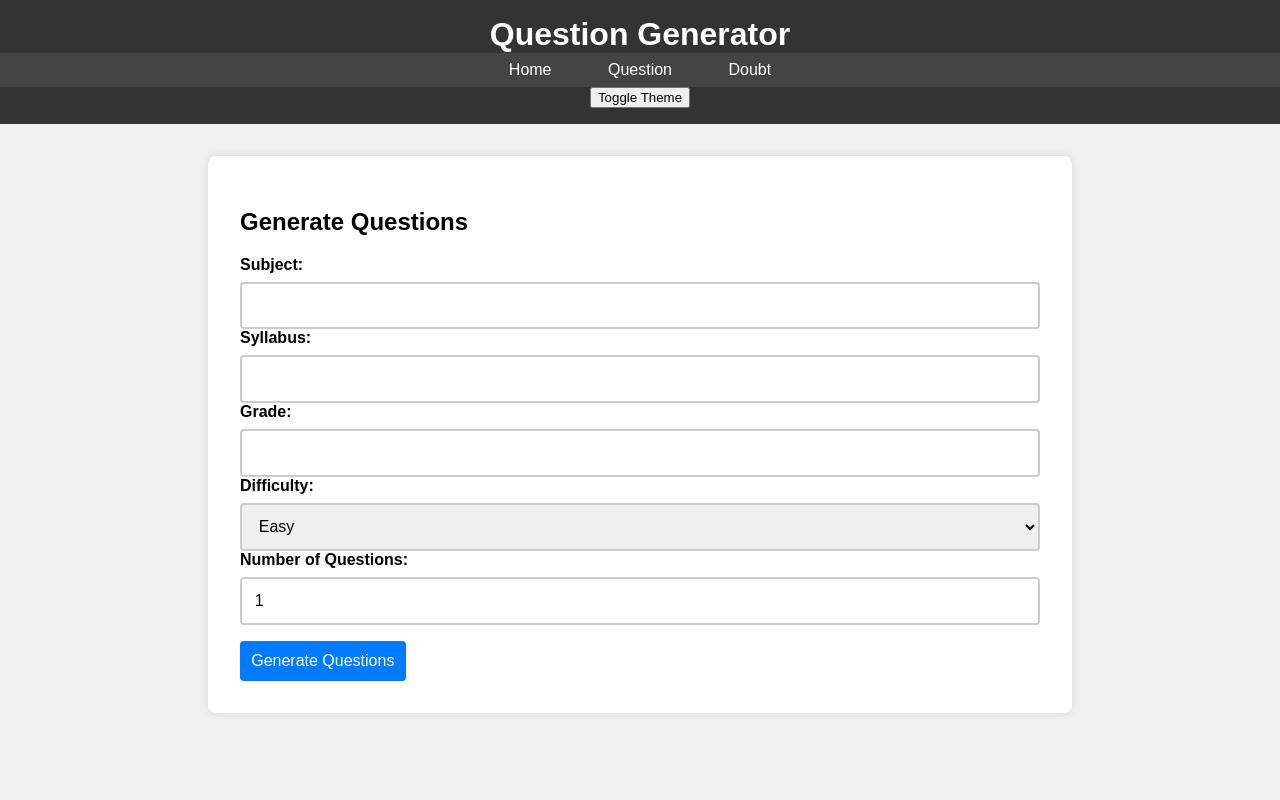
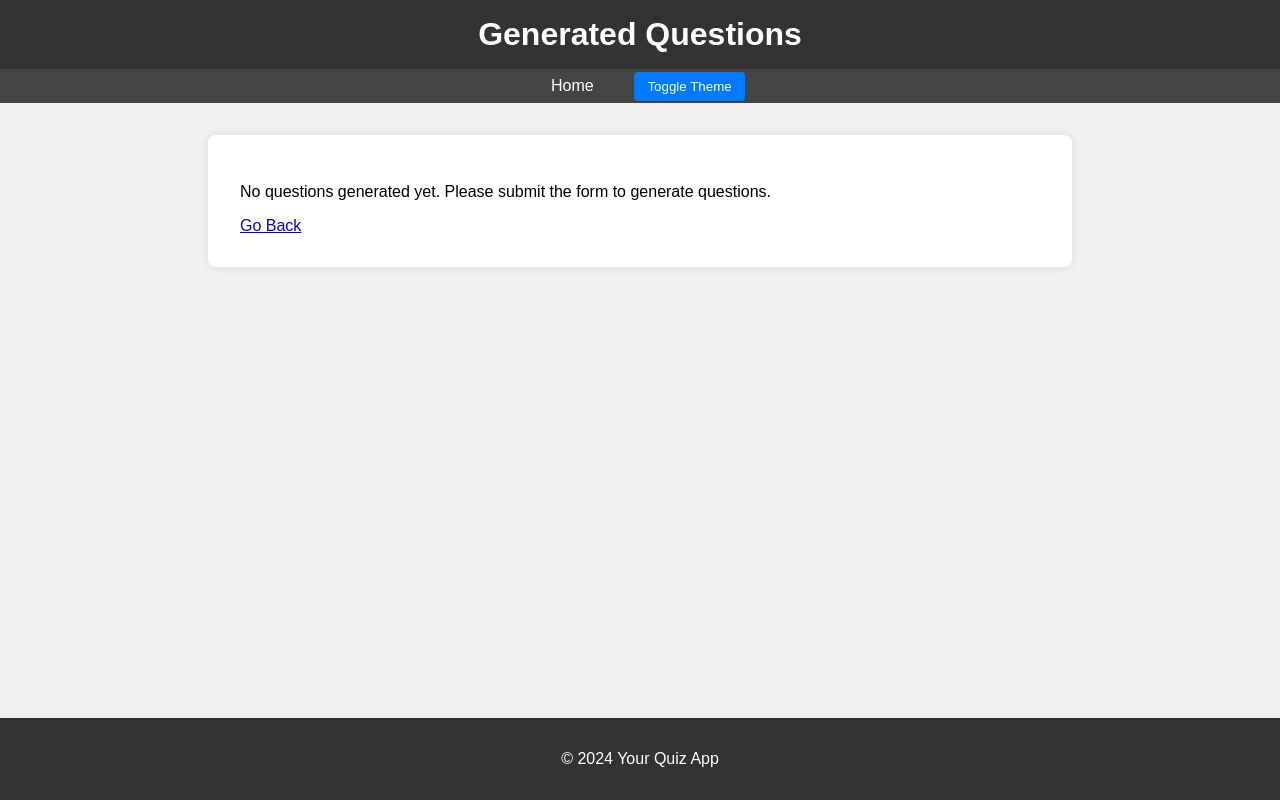
Before and after one commit to HARISARAN123/TEACH, a Flask app: page /question in a window 1280 px wide. Run offline with Flask 3, Linux system fonts and the light colour scheme.

Commit message:
Update question.html

```diff
--- a/templates/question.html
+++ b/templates/question.html
@@ -3,51 +3,53 @@
 <head>
     <meta charset="UTF-8">
     <meta name="viewport" content="width=device-width, initial-scale=1.0">
-    <title>Question</title>
+    <title>Generated Questions</title>
     <link rel="stylesheet" href="{{ url_for('static', filename='style.css') }}">
 </head>
 <body>
     <header>
-        <h1>Question Generator</h1>
+        <h1>Generated Questions</h1>
+    </header>
+
     <nav>
         <ul>
             <li><a href="{{ url_for('home') }}">Home</a></li>
-                <li><a href="{{ url_for('question') }}">Question</a></li>
-                <li><a href="{{ url_for('doubt') }}">Doubt</a></li>
+            <li><button onclick="toggleTheme()">Toggle Theme</button></li>
         </ul>
     </nav>
-        <button id="theme-toggle">Toggle Theme</button>
-    </header>
-    <main class="container">
-        <div class="question-section">
-            <h2>Generate Questions</h2>
+
+    <div class="container">
+        <!-- Display the generated questions -->
         {% if questions %}
+            <div class="questions">
+                <ul>
                     {% for question in questions %}
-                    <div class="question">
-                        <p>{{ question|safe }}</p>
+                        <li>{{ question|safe }}</li>
+                    {% endfor %}
+                </ul>
             </div>
-                {% endfor %}
         {% else %}
-                <form method="POST" action="{{ url_for('question') }}">
-                    <label for="subject">Subject:</label>
-                    <input type="text" id="subject" name="subject" required>
-                    <label for="syllabus">Syllabus:</label>
-                    <input type="text" id="syllabus" name="syllabus" required>
-                    <label for="grade">Grade:</label>
-                    <input type="text" id="grade" name="grade" required>
-                    <label for="difficulty">Difficulty:</label>
-                    <select id="difficulty" name="difficulty" required>
-                        <option value="easy">Easy</option>
-                        <option value="medium">Medium</option>
-                        <option value="hard">Hard</option>
-                    </select>
-                    <label for="count">Number of Questions:</label>
-                    <input type="number" id="count" name="count" value="1" min="1" required>
-                    <button type="submit">Generate Questions</button>
-                </form>
+            <p>No questions generated yet. Please submit the form to generate questions.</p>
         {% endif %}
+
+        <a href="{{ url_for('home') }}" class="btn">Go Back</a>
     </div>
-    </main>
-    <script src="{{ url_for('static', filename='scripts.js') }}"></script>
+
+    <footer>
+        <p>&copy; 2024 Your Quiz App</p>
+    </footer>
+
+    <script>
+        // JavaScript for theme toggle
+        function toggleTheme() {
+            document.body.classList.toggle('dark-theme');
+            document.querySelector('header').classList.toggle('dark-theme');
+            document.querySelector('nav ul').classList.toggle('dark-theme');
+            document.querySelectorAll('nav ul li a').forEach(a => a.classList.toggle('dark-theme'));
+            document.querySelector('footer').classList.toggle('dark-theme');
+            document.querySelector('.container').classList.toggle('dark-theme');
+            document.querySelectorAll('.questions').forEach(question => question.classList.toggle('dark-theme'));
+        }
+    </script>
 </body>
 </html>
```
Lines whose indentation alone changed are shown as unchanged.
